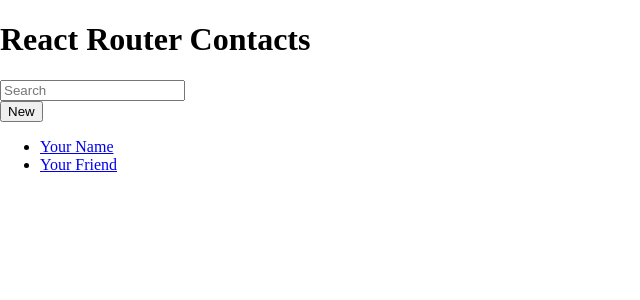
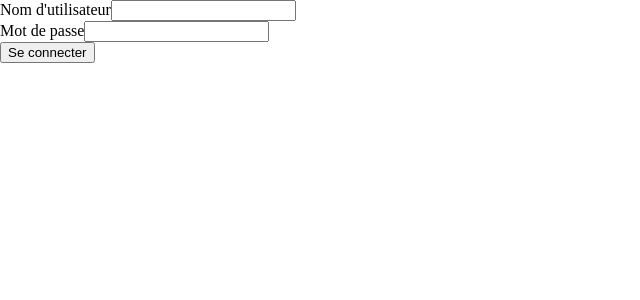
Before and after one commit to BloomingMadao/Sportsee, a React (Vite) app: page / in a window 1280 px wide. Shown: the top 300 px of the page, without its empty margins (0-640 px from the left). Built offline with nearby package versions, Linux system fonts and the light colour scheme.

Commit message:
Add commponents and pages, Begining ConnexionForm Code

```diff
--- /dev/null
+++ b/src/components/ConnexionForm/index.jsx
@@ -0,0 +1,42 @@
+import { Form, redirect } from "react-router-dom"
+
+export async function connexionAction({ request }) {
+    const formData = await request.formData();
+    const username = formData.get("username");
+    const password = formData.get("password");
+
+    const response = await fetch("http://localhost:8000/api/login", {
+        method: "POST",
+        headers: {
+            "Content-Type": "application/json"
+        },
+        body: JSON.stringify({ username, password })
+    });
+
+    if (!response.ok) {
+        throw new Error("Erreur lors de la connexion");
+    }
+
+    const data = await response.json();
+    console.log("Connexion réussie :", data);
+
+    return redirect("/dashboard");
+}
+
+function ConnexionForm(){
+    return (
+        <Form method="post" className="connexion-form">
+            <div className="form-group">
+                <label htmlFor="username">Nom d'utilisateur</label>
+                <input type="text" name="username" id="username" required />
+            </div>
+            <div className="form-group">
+                <label htmlFor="password">Mot de passe</label>
+                <input type="password" name="password" id="password" required />
+            </div>
+            <button type="submit">Se connecter</button>
+        </Form>
+    )
+}
+
+export default ConnexionForm
--- a/src/main.jsx
+++ b/src/main.jsx
@@ -7,13 +7,27 @@
 import './index.css';
 import Root from './routes/root';
 import ErrorPage from './error-page';
+import Connexion from './pages/Connexion';
+import ConnexionForm, { connexionAction } from './components/ConnexionForm';
+import Dashboard from './pages/Dashboard';
 // import App from './App.jsx'
 
 const router = createBrowserRouter([
   {
     path: "/",
     element: <Root />,
-    errorElement:<ErrorPage />
+    errorElement: <ErrorPage />,
+    children: [
+      {
+        index: true,          // route par défaut sur "/"
+        element: <Connexion />,
+        action: connexionAction,  // action pour gérer la soumission du formulaire
+      },
+      {
+        path: "dashboard",    // accessible sur "/dashboard"
+        element: <Dashboard />,
+      },
+    ],
   },
 ]);
 
--- /dev/null
+++ b/src/pages/Connexion/index.jsx
@@ -0,0 +1,10 @@
+import ConnexionForm from "../../components/ConnexionForm"
+function Connexion () {
+    return(
+        <>
+            <ConnexionForm/>
+        </>
+    )
+}
+
+export default Connexion
--- /dev/null
+++ b/src/pages/Dashboard/index.jsx
@@ -0,0 +1,9 @@
+function Dashboard () {
+    return(
+        <>
+            <div>Dashboard</div>
+        </>
+    )
+}
+
+export default Dashboard
--- a/src/routes/root.jsx
+++ b/src/routes/root.jsx
@@ -1,43 +1,11 @@
-export default function Root() {
+import { Outlet } from "react-router-dom";
+
+function Root() {
   return (
-    <>
-      <div id="sidebar">
-        <h1>React Router Contacts</h1>
-        <div>
-          <form id="search-form" role="search">
-            <input
-              id="q"
-              aria-label="Search contacts"
-              placeholder="Search"
-              type="search"
-              name="q"
-            />
-            <div
-              id="search-spinner"
-              aria-hidden
-              hidden={true}
-            />
-            <div
-              className="sr-only"
-              aria-live="polite"
-            ></div>
-          </form>
-          <form method="post">
-            <button type="submit">New</button>
-          </form>
-        </div>
-        <nav>
-          <ul>
-            <li>
-              <a href={`/contacts/1`}>Your Name</a>
-            </li>
-            <li>
-              <a href={`/contacts/2`}>Your Friend</a>
-            </li>
-          </ul>
-        </nav>
-      </div>
-      <div id="detail"></div>
-    </>
+    <div>
+      {/* Header, nav, etc. ici si besoin */}
+      <Outlet />
+    </div>
   );
 }
+export default Root;
```
